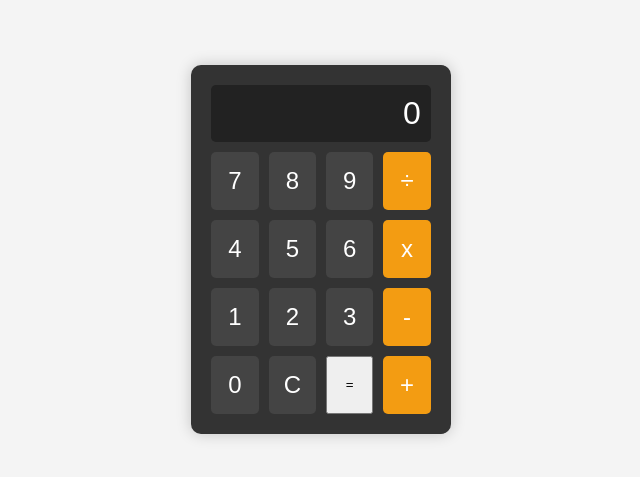
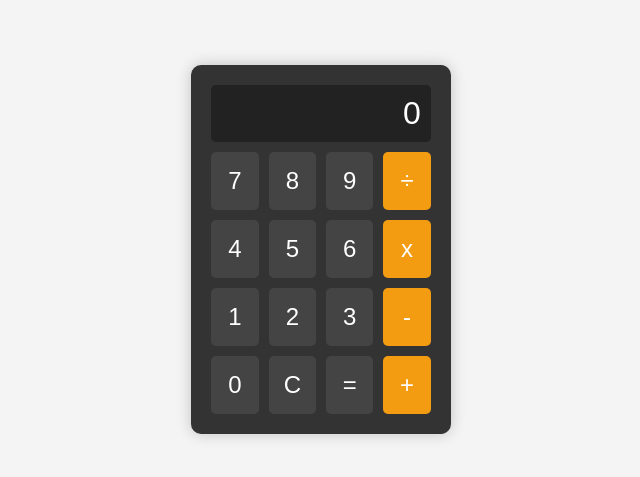
Before and after one commit to guilhermeeid/Desenvolvimento-Web, a plain HTML site: page LAB_16/index.html in a window 1280 px wide. Shown: the part 151-628 px from the top of the page, without its empty margins (319-959 px from the left). Drawn offline with Linux system fonts and the light colour scheme.

Commit message:
16 index.html

```diff
--- a/LAB_16/index.html
+++ b/LAB_16/index.html
@@ -29,7 +29,7 @@
 
             <button class="btn" onclick="adicionaNumero('0')">0</button>
             <button class="btn" id="limpar" onclick="limpar()">C</button>
-            <button class="igual" onclick="calcular()">=</button>
+            <button class="btn" onclick="calcular()">=</button>
             <button class="btn operador" onclick="adicionaOperacao('+')">+</button>
         </div>
     </div>
```
